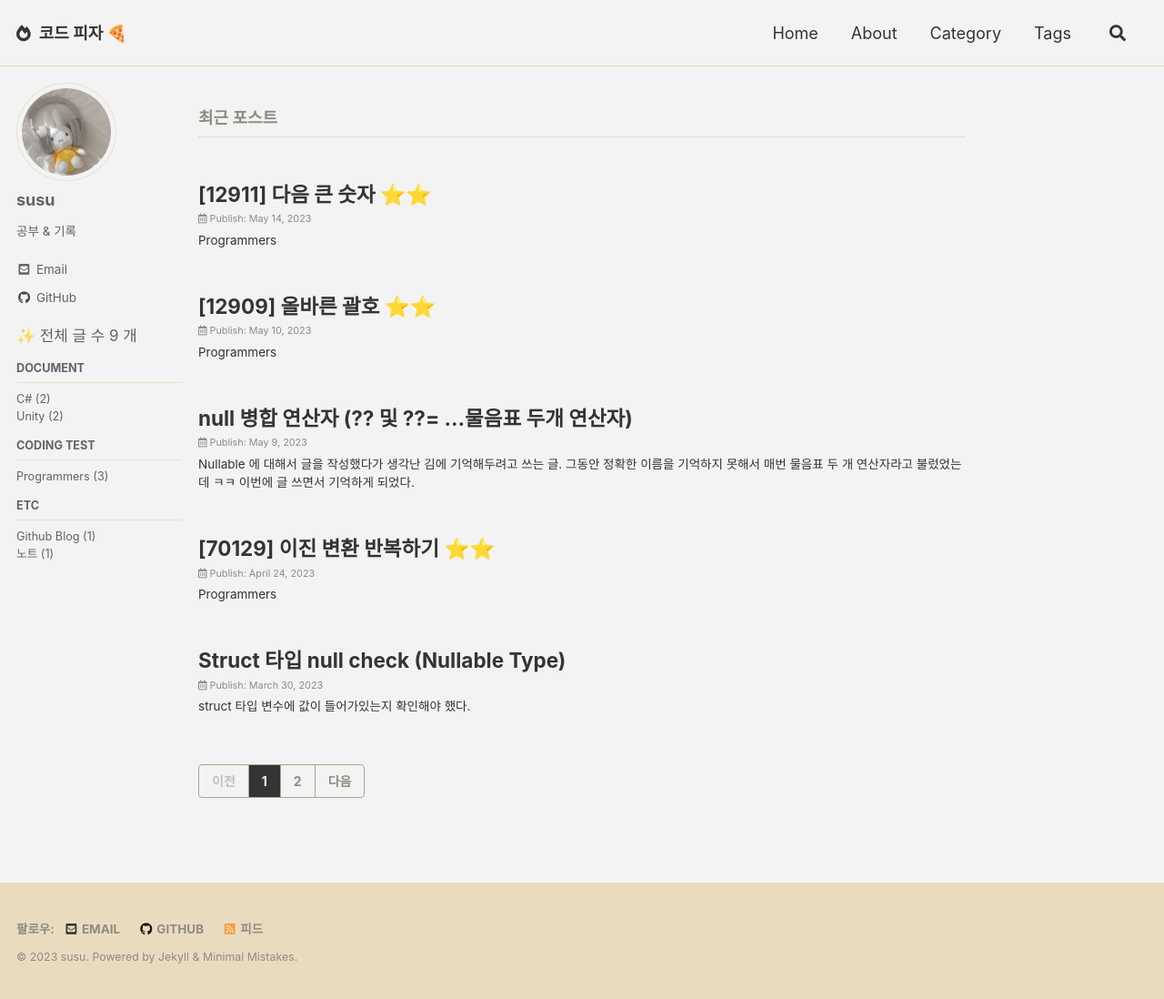
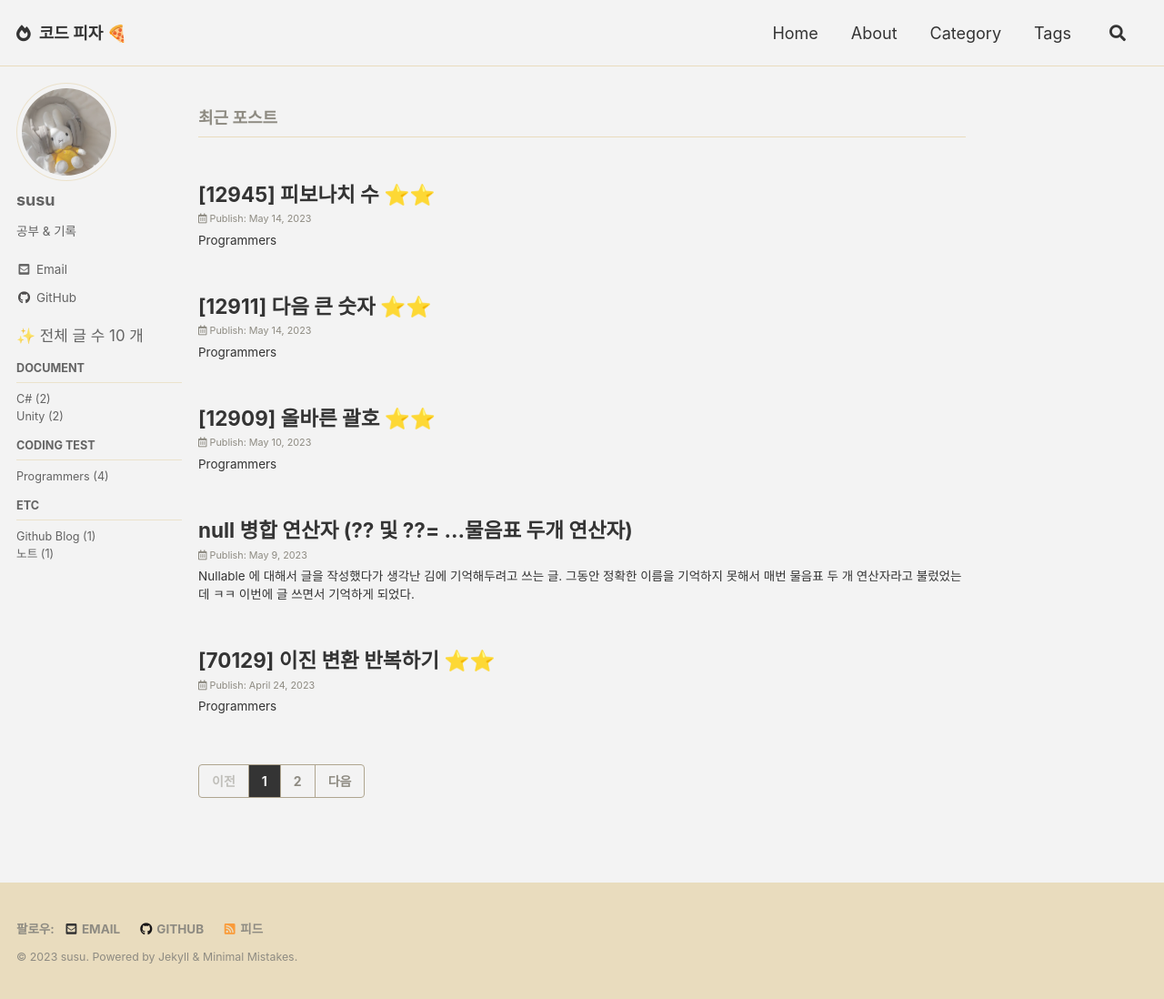
Before and after one commit to eggmong/eggmong.github.io, a Jekyll site: the page built from index.html, in a window 1280 px wide and 1098 px high. Shown: the whole window at 91% size. Built offline with Jekyll 4.4.1, drawn with Linux system fonts in a browser that asks for light colours; cached includes are drawn as plain includes; some web fonts are replaced; the list of posts is cut into pages by our own code; part of the change alters nothing that is shown.

Commit message:
Programmers 12945

````diff
--- /dev/null
+++ b/_posts/CodingTest/Programmers/2023-05-14-Programmers-12945.md
@@ -0,0 +1,56 @@
+---
+title:  "[12945] 피보나치 수 ⭐⭐"
+excerpt: "Programmers"
+categories: [Programmers]
+tags:
+  - [cpp, Programmers]
+
+toc: true
+toc_sticky: true
+
+date: 2023-05-14
+last_modified_at: 2023-05-14
+---
+
+> [https://school.programmers.co.kr/learn/courses/30/lessons/12945](https://school.programmers.co.kr/learn/courses/30/lessons/12945)
+> 난이도 ⭐⭐
+
+## 문제
+
+![피보나치 수](https://drive.google.com/uc?export=view&id=1cCGAvUwiwBmkVaZh_vgfdCjye7WpqK5v)
+![피보나치 수](https://drive.google.com/uc?export=view&id=15KW1EduaH6EwDwKhoB9io_sH-xqZPWiE)
+
+***
+
+## 나의 풀이
+
+>
+> 오버플로우가 발생하지 않도록 주의하는 게 포인트였던 것 같다.
+> int 가 담을 수 있는 수의 범위는 –2,147,483,648 ~ 2,147,483,647 인데,
+> 50번째 피보나치 수만 해도 12,586,269,025 가 나온다.
+> 그러므로 피보나치 수 계산할 때, 마지막에서만 나눠주는 게 아니라 중간에 한번씩 나눠줘서 값의 크기를 줄여줘야 한다.
+
+```cpp
+#include <string>
+#include <vector>
+
+using namespace std;
+
+int solution(int n)
+{
+	int answer = 0;
+
+	int first = 0;
+	int second = 1;
+
+	for (int i = 2; i <= n; i++)
+	{
+		answer = (first + second) % 1234567;
+
+		first = second % 1234567;
+		second = answer;
+	}
+
+	return answer;
+}
+```
````
Also changed, not shown: _posts/CodingTest/Programmers/2023-05-14-Programmers-12911.md (line endings or trailing spaces).
